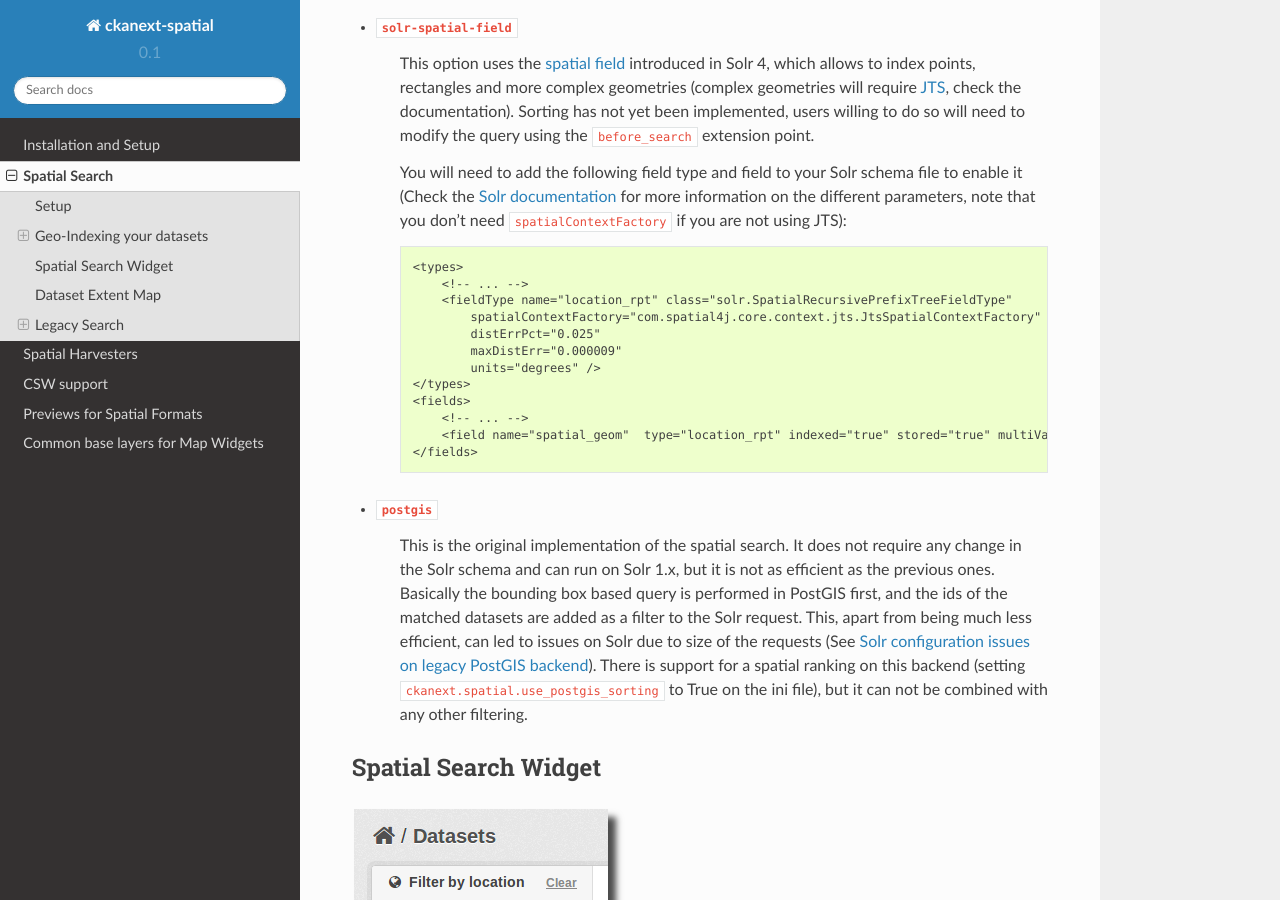
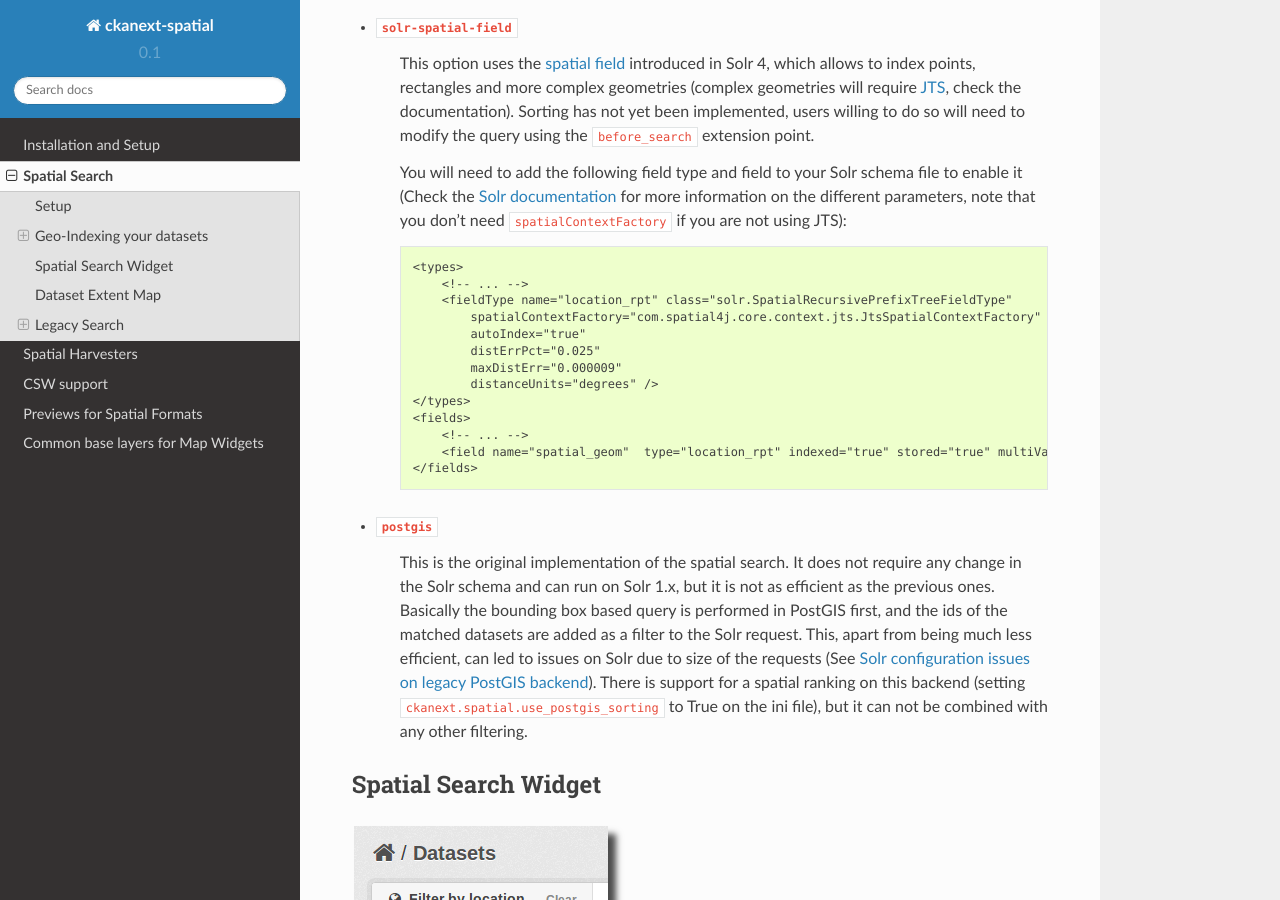
Before and after one commit to ckan/ckanext-spatial, a Sphinx documentation site: the page built from doc/spatial-search.rst, in a window 1280 px wide and 900 px high, scrolled down 2354 px. Built offline with Sphinx 7.4.7 and the Read the Docs theme 2.0.0, drawn with Linux system fonts in a browser that asks for light colours.

Commit message:
[#114] Updates spatial search docs for Solr 5 compatibility

```diff
--- a/doc/spatial-search.rst
+++ b/doc/spatial-search.rst
@@ -125,9 +125,10 @@ details about the available options:
             <!-- ... -->
             <fieldType name="location_rpt" class="solr.SpatialRecursivePrefixTreeFieldType"
                 spatialContextFactory="com.spatial4j.core.context.jts.JtsSpatialContextFactory"
+                autoIndex="true"
                 distErrPct="0.025"
                 maxDistErr="0.000009"
-                units="degrees" />
+                distanceUnits="degrees" />
         </types>
         <fields>
             <!-- ... -->
```
